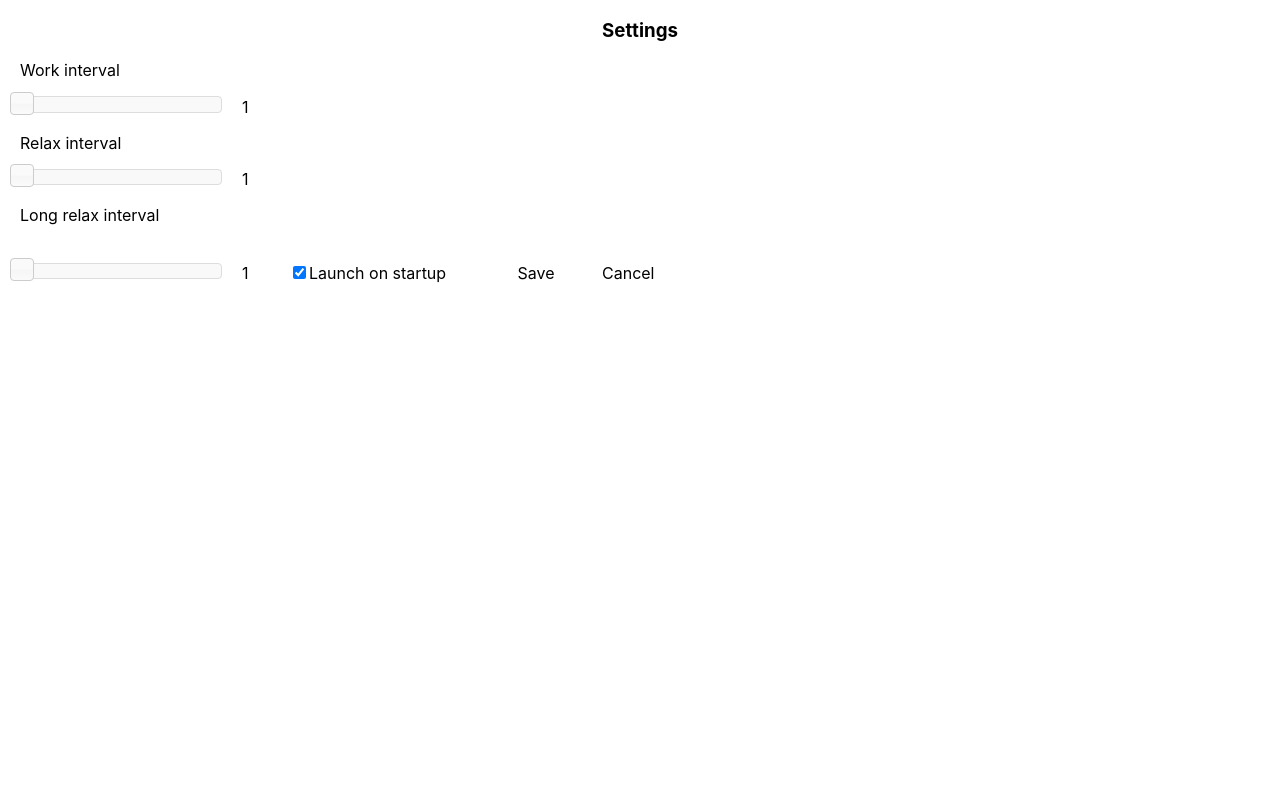
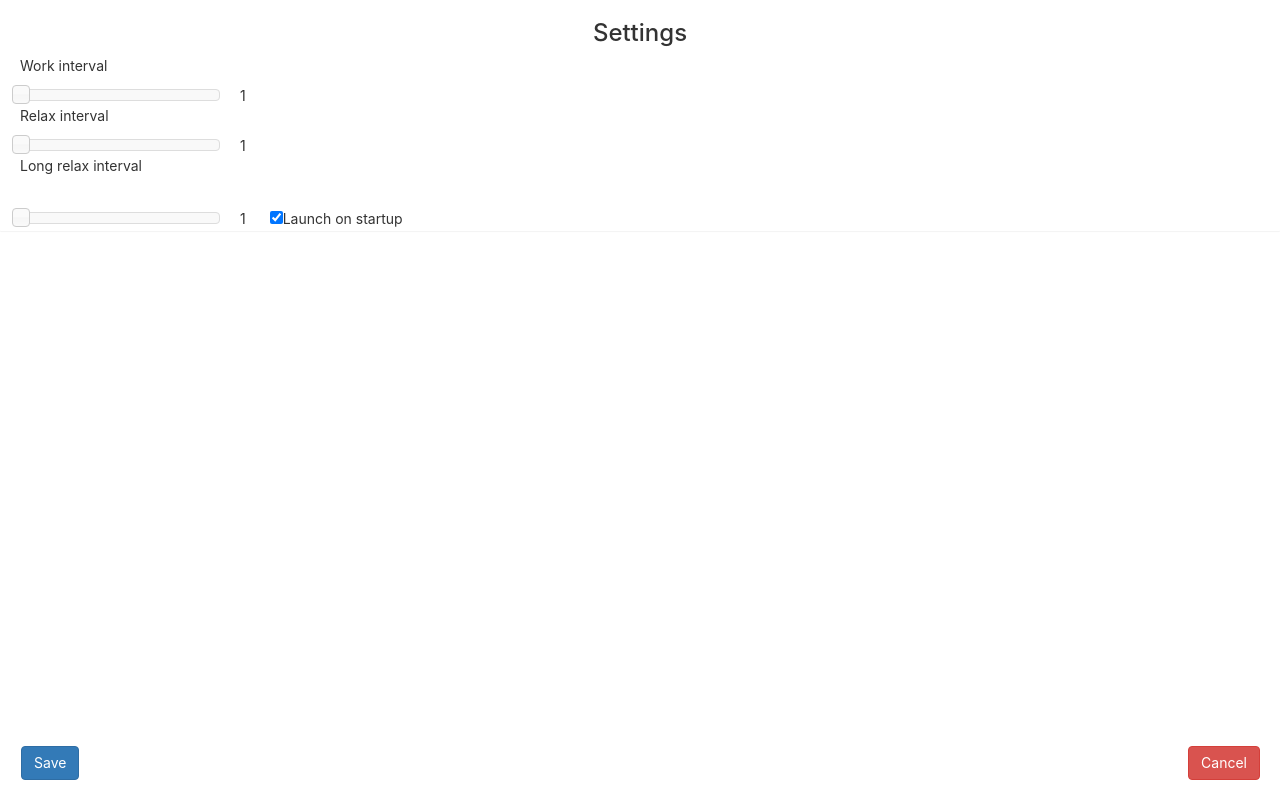
Before and after one commit to G07cha/pomodoro, an Electron app: page settings.html in a window 1280 px wide. Drawn offline with nearby package versions, Linux system fonts and the light colour scheme; no server answers.

Commit message:
Update buttons in settings

```diff
--- a/settings.html
+++ b/settings.html
@@ -3,6 +3,7 @@
 	<head>
 		<meta charset="utf-8">
 		<title>Electron boilerplate</title>
+        <link rel="stylesheet" href="src/styles/bootstrap.min.css">
 		<link rel="stylesheet" href="src/styles/settings.css">
 		<link rel="stylesheet" href="src/styles/index.css">
 		<script src="src/js/settings.js"></script>
@@ -12,13 +13,15 @@
 	<body>
 		<h3>Settings</h3>
 		<p id="text">Work interval</p>
-		<div class="work"></div><span class="work"></span>
+		<div class="work count"></div><span class="work"></span>
 		<p id="text">Relax interval</p>
-		<div class="relax"></div><span class="relax"></span>
+        <div class="relax count"></div><span class="relax"></span>
 		<p id="text">Long relax interval</p>
-		<div class="longRelax"></div><span class="longRelax"></span>
-		<div id="text"><input class="launch" type="checkbox" value="launchOnStartup">Launch on startup</div>
-		<div id="button" class="save"><p>Save</p></div>
-		<div id="button" class="cancel"><p>Cancel</p></div>
+        <div class="longRelax count"></div><span class="longRelax"></span>
+		<div id="text" class="count"><input class="launch" type="checkbox" value="launchOnStartup">Launch on startup</div>
+        <div class="panel">
+            <button type="button" class="btn btn-primary save">Save</button>
+            <button type="button" class="btn btn-danger cancel">Cancel</button>
+        </div>
 	</body>
 </html>
--- a/src/styles/index.css
+++ b/src/styles/index.css
@@ -64,7 +64,6 @@ div.timer {
 
 div.timer strong {
 	cursor: pointer;
-
 	position: absolute;
 	top: 125px;
 	left: 0;
@@ -82,7 +81,6 @@ div.timer canvas {
 
 div.panel {
 	display: block;
-	margin: 20px;
 }
 
 .btn {
--- a/src/styles/settings.css
+++ b/src/styles/settings.css
@@ -17,18 +17,16 @@ input.launch {
 	margin-top: 25px;
 }
 
-#button {
+.btn {
 	-webkit-app-region: no-drag;
 	bottom: 0;
-	height: 20px;
-	width: 60px;
 }
 
-#button.cancel {
+.btn.cancel {
 	right: 0;
 }
 
-div {
+.count {
 	margin-left: 20px;
 	width: 200px;
 	display: inline-block;
```
